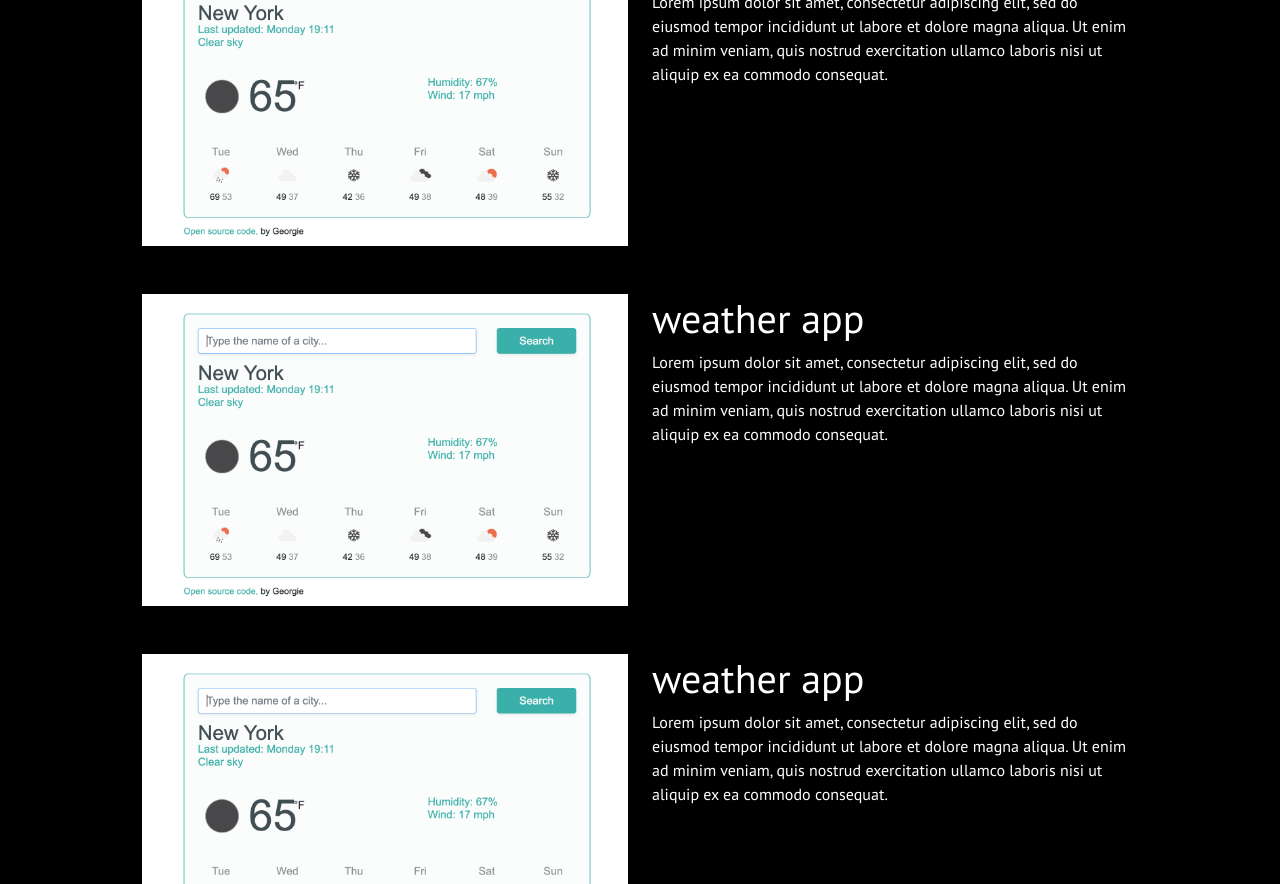
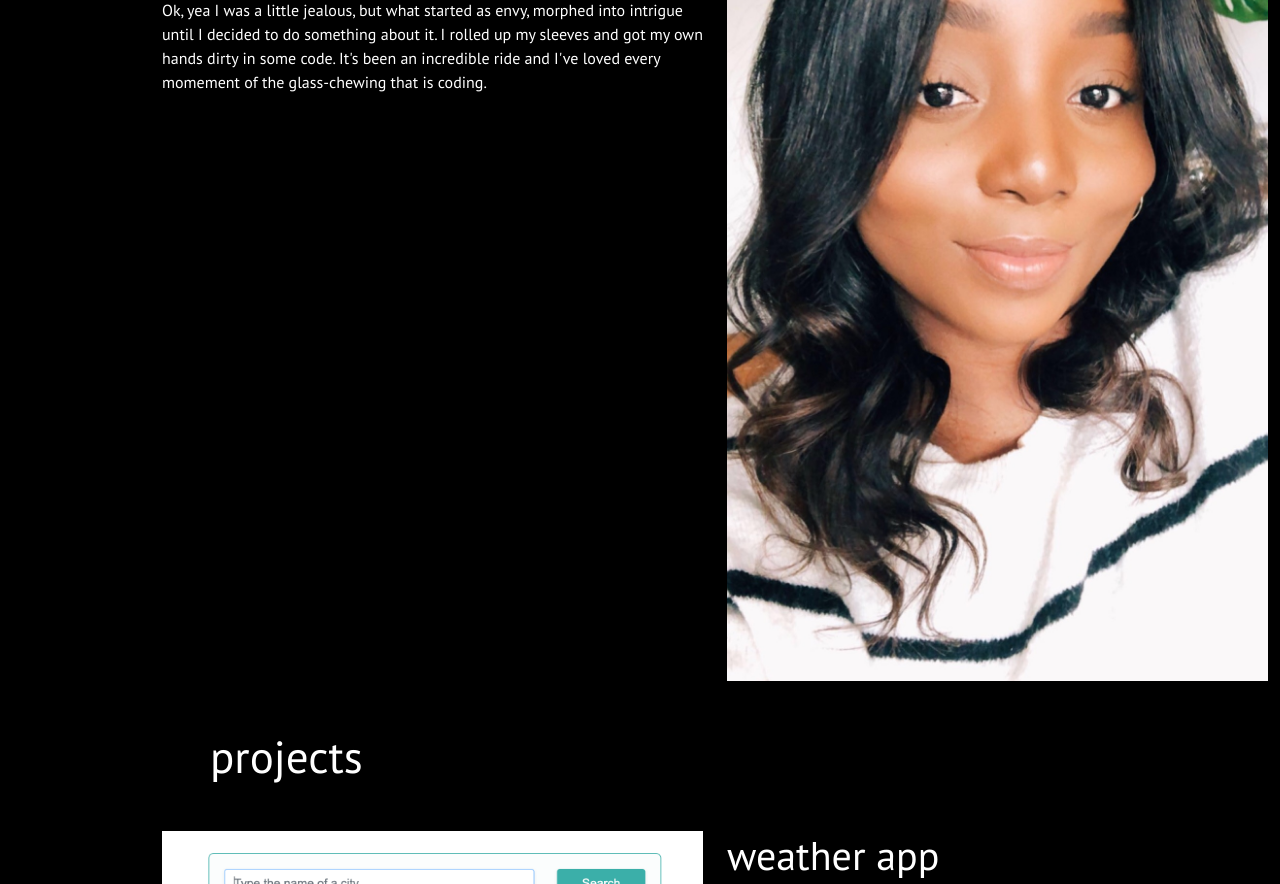
Before and after one commit to geebee22202/real-portfolio-project, a plain HTML site: page index.html in a window 1280 px wide. Shown: the part 708-1592 px from the top of the page. Drawn offline with nearby package versions, Linux system fonts and the light colour scheme.

Commit message:
added about section and picture

```diff
--- a/index.html
+++ b/index.html
@@ -25,7 +25,7 @@
       integrity="sha384-ka7Sk0Gln4gmtz2MlQnikT1wXgYsOg+OMhuP+IlRH9sENBO0LRn5q+8nbTov4+1p"
       crossorigin="anonymous"
     ></script>
-    <title>Document</title>
+    <title>Front-end Developer | Georgie</title>
     <link rel="stylesheet" href="/styles/portfolio.css" class="rel" />
   </head>
   <body class="body">
@@ -36,9 +36,28 @@
         <a href="index.html#contact" class="btn btn-primary mb-5">let's talk</a>
       </div>
     </div>
-    <h2 class="text-center m-5">projects</h2>
     <div class="container">
-      <div class="row m-5">
+      <div class="row about">
+        <div class="col-6">
+        <h2>about</h2>
+        <h3>from tech recruiter to developer</h3>
+        <p>I'm Georgie, a front-end dev based just outside of DC.
+          I began my career as a recruiter pitching amazing opportunities to some pretty talented developers.
+          Ok, yea I was a little jealous, but what started as envy, morphed into intrigue until I decided to do something about it.
+          I rolled up my sleeves and got my own hands dirty in some code.
+          It's been an incredible ride and I've loved every momement of the glass-chewing that is coding.
+        </p>
+        </div>
+          <div class="col-6">
+          <img
+          src="/images/selfie.jpeg"
+          alt="picture of Georgie"
+          class="selfie img-fluid"
+          />
+        </div>
+      </div>
+    <h2 class="m-5">projects</h2>
+      <div class="row">
         <div class="col-6">
           <img
             src="/images/weather-app-sc1.png"
@@ -56,7 +75,7 @@
           </p>
         </div>
       </div>
-      <div class="row m-5">
+      <div class="row">
         <div class="col-6">
           <img
             src="/images/weather-app-sc1.png"
@@ -74,7 +93,7 @@
           </p>
         </div>
       </div>
-      <div class="row m-5">
+      <div class="row">
         <div class="col-6">
           <img
             src="/images/weather-app-sc1.png"
--- a/styles/portfolio.css
+++ b/styles/portfolio.css
@@ -5,6 +5,8 @@
 body {
   background-color: black;
   color: #fff;
+  margin-top: 200px;
+  margin-left: 150px;
 }
 
 h1 {
@@ -27,10 +29,6 @@ h3,
 p {
   font-family: "PT Sans", sans-serif;
 }
-.hero {
-  margin-top: 200px;
-  margin-left: 150px;
-}
 
 .btn-primary {
   background-color: black;
@@ -44,3 +42,7 @@ p {
   background-color: var(--branding-color);
   color: black;
 }
+
+.selfie {
+  max-width: 100%;
+}
```
Also changed, not shown: images/selfie.jpeg (added).
